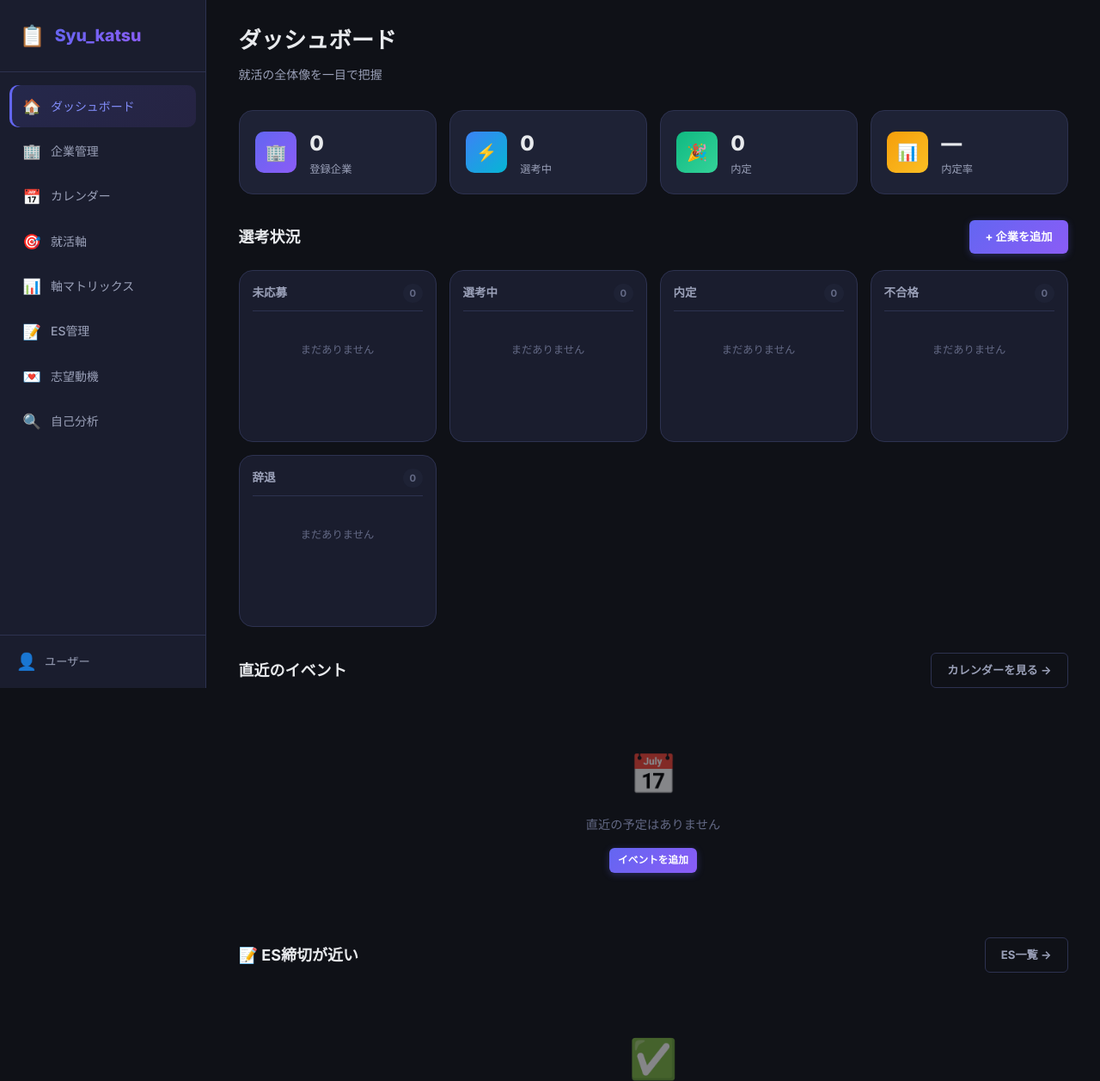
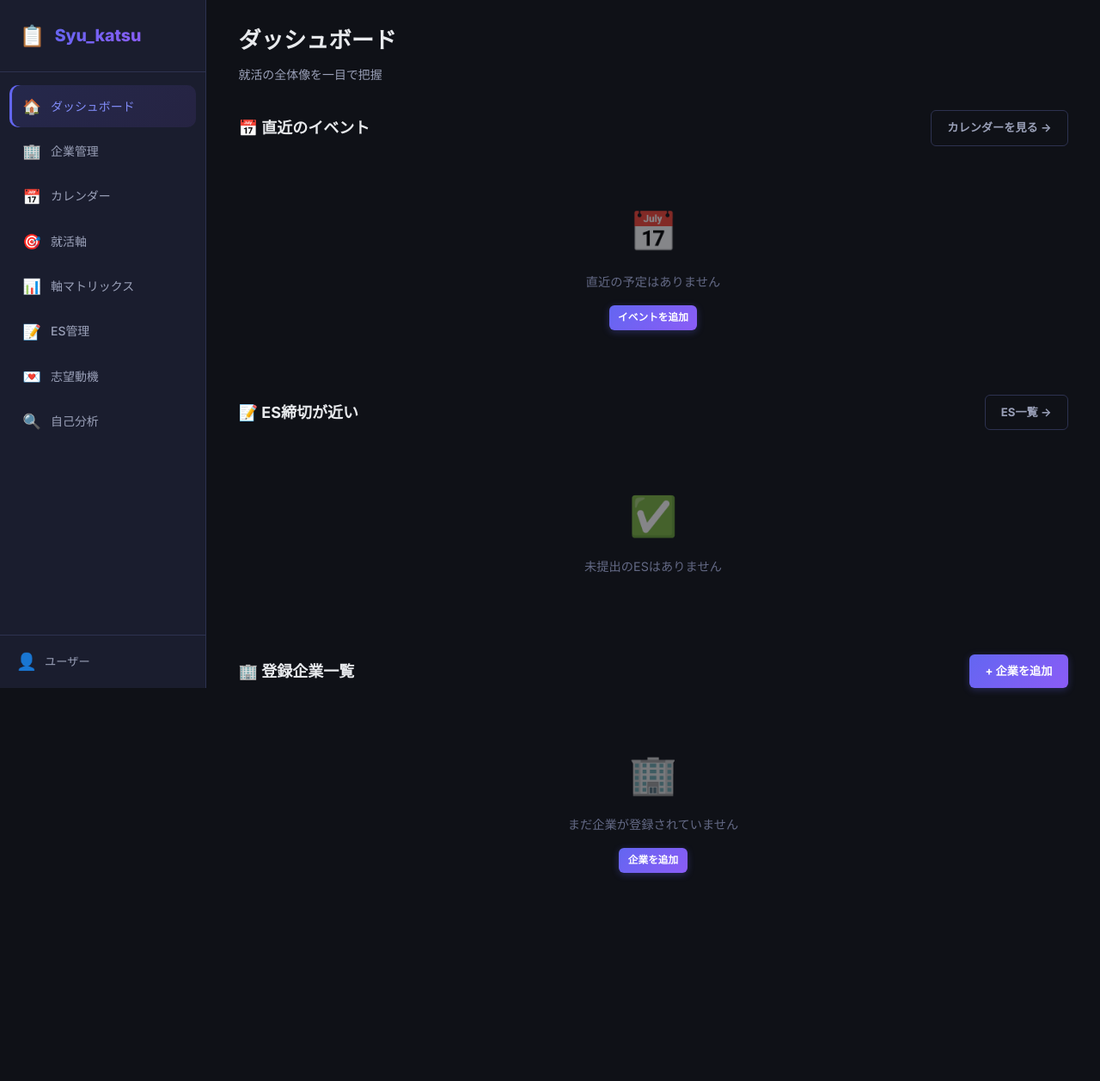
Before and after one commit to tsujiifumiya-sys/syu_katsu_app, a Flask app: page / in a window 1280 px wide. Shown: the top 1257 px of the page at 86% size. After the commit the page ends 1021 px from the top, so only its background shows below. Run offline with Flask 3, Linux system fonts and the light colour scheme; some web fonts are replaced.

Commit message:
refactor: ダッシュボードを3項目構成に再設計（イベント・ES締切・企業一覧）

```diff
--- a/app.py
+++ b/app.py
@@ -58,7 +58,8 @@ def _parse_datetime(value):
 @main_bp.route("/")
 def dashboard():
     user = User.query.first()
-    companies = Company.query.filter_by(user_id=user.id).all()
+    companies = Company.query.filter_by(user_id=user.id).order_by(Company.preference.desc()).all()
+
     upcoming = (
         Schedule.query.filter_by(user_id=user.id)
         .filter(Schedule.start_at >= datetime.now(timezone.utc))
@@ -66,33 +67,6 @@ def dashboard():
         .limit(5)
         .all()
     )
-
-    kanban = {
-        "未応募": [],
-        "選考中": [],
-        "内定": [],
-        "不合格": [],
-        "辞退": [],
-    }
-    for c in companies:
-        status = c.status_label
-        if status in ("内定",):
-            kanban["内定"].append(c)
-        elif status in ("不合格",):
-            kanban["不合格"].append(c)
-        elif status in ("辞退",):
-            kanban["辞退"].append(c)
-        elif status == "未応募":
-            kanban["未応募"].append(c)
-        else:
-            kanban["選考中"].append(c)
-
-    stats = {
-        "total": len(companies),
-        "active": len(kanban["選考中"]),
-        "offer": len(kanban["内定"]),
-        "rejected": len(kanban["不合格"]),
-    }
 
     # ES締切ウィジェット: 未提出のESを締切順で取得
     from datetime import date
@@ -110,9 +84,8 @@ def dashboard():
     return render_template(
         "dashboard.html",
         user=user,
-        kanban=kanban,
+        companies=companies,
         upcoming=upcoming,
-        stats=stats,
         es_deadlines=es_deadlines,
         today=today,
     )
--- a/templates/dashboard.html
+++ b/templates/dashboard.html
@@ -7,73 +7,9 @@
     <p class="subtitle">就活の全体像を一目で把握</p>
 </div>
 
-<!-- 統計カード -->
-<div class="stats-grid">
-    <div class="stat-card">
-        <div class="stat-icon" style="background: linear-gradient(135deg, #6366f1, #8b5cf6);">🏢</div>
-        <div class="stat-info">
-            <span class="stat-value">{{ stats.total }}</span>
-            <span class="stat-label">登録企業</span>
-        </div>
-    </div>
-    <div class="stat-card">
-        <div class="stat-icon" style="background: linear-gradient(135deg, #3b82f6, #06b6d4);">⚡</div>
-        <div class="stat-info">
-            <span class="stat-value">{{ stats.active }}</span>
-            <span class="stat-label">選考中</span>
-        </div>
-    </div>
-    <div class="stat-card">
-        <div class="stat-icon" style="background: linear-gradient(135deg, #10b981, #34d399);">🎉</div>
-        <div class="stat-info">
-            <span class="stat-value">{{ stats.offer }}</span>
-            <span class="stat-label">内定</span>
-        </div>
-    </div>
-    <div class="stat-card">
-        <div class="stat-icon" style="background: linear-gradient(135deg, #f59e0b, #fbbf24);">📊</div>
-        <div class="stat-info">
-            <span class="stat-value">{% if stats.total > 0 %}{{ ((stats.offer / stats.total) * 100) | round(0) | int
-                }}%{% else %}—{% endif %}</span>
-            <span class="stat-label">内定率</span>
-        </div>
-    </div>
-</div>
-
-<!-- カンバンボード -->
+<!-- 1. 直近のイベント -->
 <div class="section-header">
-    <h2>選考状況</h2>
-    <a href="{{ url_for('main.company_new') }}" class="btn btn-primary">+ 企業を追加</a>
-</div>
-
-<div class="kanban-board">
-    {% for status, companies_in_status in kanban.items() %}
-    <div class="kanban-column">
-        <div class="kanban-header">
-            <span class="kanban-title">{{ status }}</span>
-            <span class="kanban-count">{{ companies_in_status | length }}</span>
-        </div>
-        <div class="kanban-cards">
-            {% for c in companies_in_status %}
-            <a href="{{ url_for('main.company_detail', company_id=c.id) }}" class="kanban-card">
-                <div class="kanban-card-title">{{ c.name }}</div>
-                <div class="kanban-card-meta">
-                    {% if c.industry %}<span class="tag">{{ c.industry }}</span>{% endif %}
-                    <span class="preference-stars">{{ '★' * c.preference }}{{ '☆' * (5 - c.preference) }}</span>
-                </div>
-            </a>
-            {% endfor %}
-            {% if not companies_in_status %}
-            <div class="kanban-empty">まだありません</div>
-            {% endif %}
-        </div>
-    </div>
-    {% endfor %}
-</div>
-
-<!-- 直近のイベント -->
-<div class="section-header" style="margin-top: 2rem;">
-    <h2>直近のイベント</h2>
+    <h2>📅 直近のイベント</h2>
     <a href="{{ url_for('main.calendar_view') }}" class="btn btn-ghost">カレンダーを見る →</a>
 </div>
 
@@ -103,7 +39,7 @@
     {% endif %}
 </div>
 
-<!-- ES締切ウィジェット -->
+<!-- 2. ES締切が近い -->
 <div class="section-header" style="margin-top: 2rem;">
     <h2>📝 ES締切が近い</h2>
     <a href="{{ url_for('main.es_list') }}" class="btn btn-ghost">ES一覧 →</a>
@@ -138,4 +74,32 @@
     </div>
     {% endif %}
 </div>
+
+<!-- 3. 登録企業一覧 -->
+<div class="section-header" style="margin-top: 2rem;">
+    <h2>🏢 登録企業一覧</h2>
+    <a href="{{ url_for('main.company_new') }}" class="btn btn-primary">+ 企業を追加</a>
+</div>
+
+<div class="company-list-dashboard">
+    {% for c in companies %}
+    <a href="{{ url_for('main.company_detail', company_id=c.id) }}" class="company-row-card">
+        <div class="company-row-main">
+            <span class="company-row-name">{{ c.name }}</span>
+            <span class="preference-stars">{{ '★' * c.preference }}{{ '☆' * (5 - c.preference) }}</span>
+        </div>
+        <div class="company-row-meta">
+            {% if c.industry %}<span class="tag">{{ c.industry }}</span>{% endif %}
+            <span class="company-status-badge status-{{ c.status_label }}">{{ c.status_label }}</span>
+        </div>
+    </a>
+    {% endfor %}
+    {% if not companies %}
+    <div class="empty-state">
+        <span class="empty-icon">🏢</span>
+        <p>まだ企業が登録されていません</p>
+        <a href="{{ url_for('main.company_new') }}" class="btn btn-primary btn-sm">企業を追加</a>
+    </div>
+    {% endif %}
+</div>
 {% endblock %}
```
Also changed, not shown: static/style.css (+85 -0 lines).
